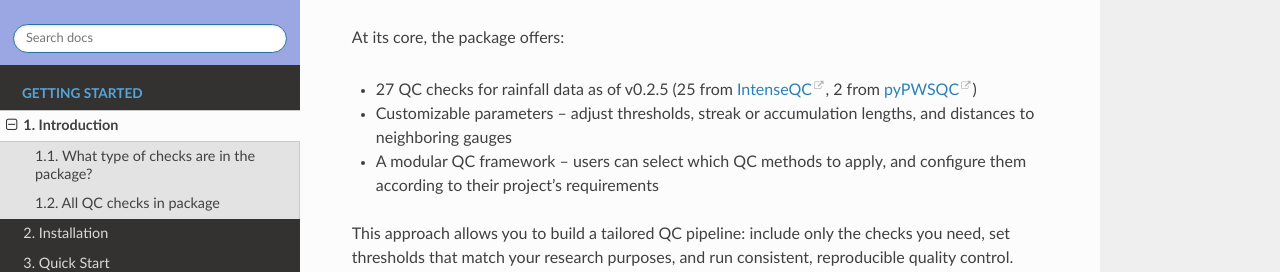
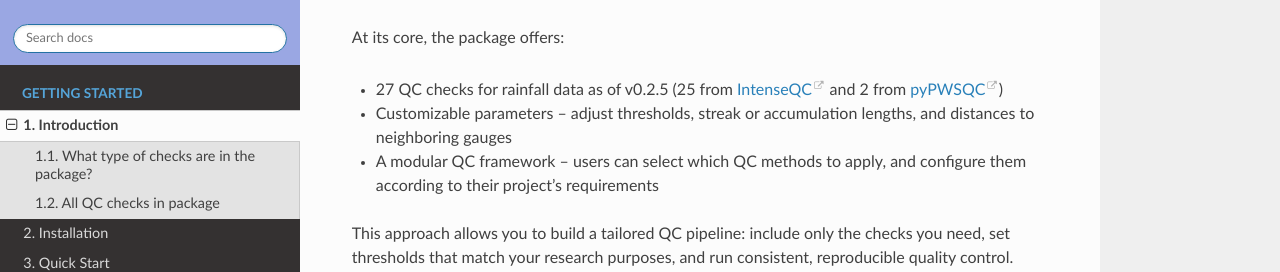
Before and after one commit to NERC-CEH/RainfallQC, a Sphinx documentation site: the page built from docs/intro.rst, in a window 1280 px wide and 900 px high. Shown: the part 254-526 px from the top of the window. Built offline with Sphinx 7.4.7 and the Read the Docs theme 3.1.0, drawn with Linux system fonts in a browser that asks for light colours.

Commit message:
add text

```diff
--- a/docs/intro.rst
+++ b/docs/intro.rst
@@ -7,7 +7,7 @@ It is designed to help everyone, from individual researchers to industrial-scale
 
 At its core, the package offers:
 
-- 27 QC checks for rainfall data as of v0.2.5 (25 from `IntenseQC <https://www.sciencedirect.com/science/article/pii/S1364815221002127>`_, 2 from `pyPWSQC <https://doi.org/10.5281/zenodo.4501919>`_)
+- 27 QC checks for rainfall data as of v0.2.5 (25 from `IntenseQC <https://www.sciencedirect.com/science/article/pii/S1364815221002127>`_ and 2 from `pyPWSQC <https://doi.org/10.5281/zenodo.4501919>`_)
 - Customizable parameters – adjust thresholds, streak or accumulation lengths, and distances to neighboring gauges
 - A modular QC framework – users can select which QC methods to apply, and configure them according to their project’s requirements
 
```
